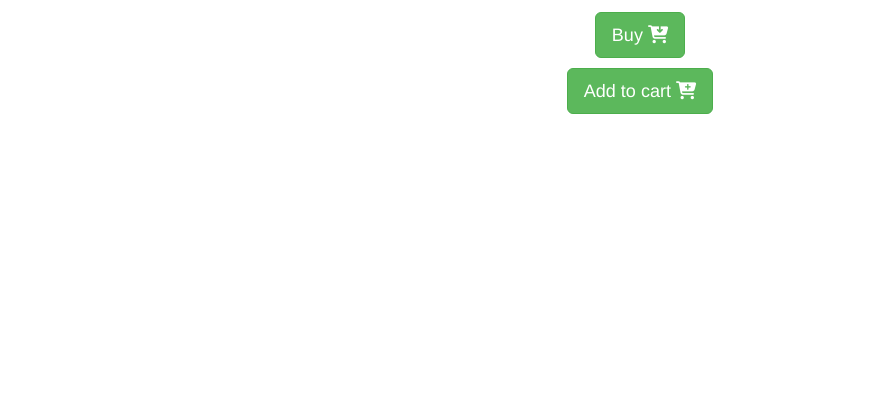
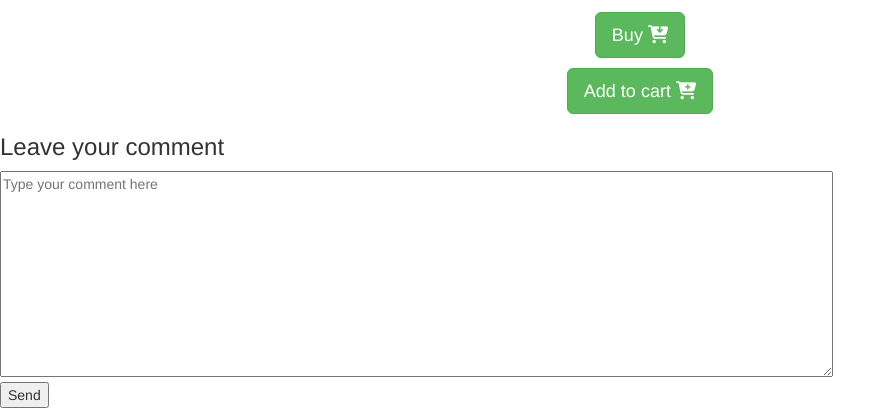
Before and after one commit to denyszamiatin/ma_shop, a Python web app: template templates/product.html in a window 1280 px wide. Shown: the part 515-923 px from the top of the page, without its empty margins (0-896 px from the left). Before the commit the page ends 629 px from the top, so only its background shows below. Run offline with Jinja, Linux system fonts and the light colour scheme; the template is opened without the code that fills it, so the values that code supplies are empty; some libraries are stand-ins or nearby versions.

Commit message:
Product comments form has been moved from separate page to products page

```diff
--- a/templates/index.html
+++ b/templates/index.html
@@ -19,7 +19,6 @@
         <li class="nav-item"><a class="nav-link" href="/contacts">Contacts</a></li>
         <li class="nav-item"><a class="nav-link" href="/login">Login</a></li>
         <li class="nav-item"><a class="nav-link" href="/registration">Registration</a></li>
-        <li class="nav-item"><a class="nav-link" href="/product_comments">Product comments</a></li>
       </ul>
     </div>
   </div>
--- a/templates/product.html
+++ b/templates/product.html
@@ -27,4 +27,13 @@
         </div>
     </div>
 </div>
+<h3>Leave your comment</h3>
+<form action="" method="POST">
+    <div>
+        <textarea name="comment" cols="100" rows="10" placeholder="Type your comment here"></textarea>
+    </div>
+    <div>
+        <input type="submit" name="submit_comment" value="Send">
+    </div>
+</form>
 {% endblock %}
```
